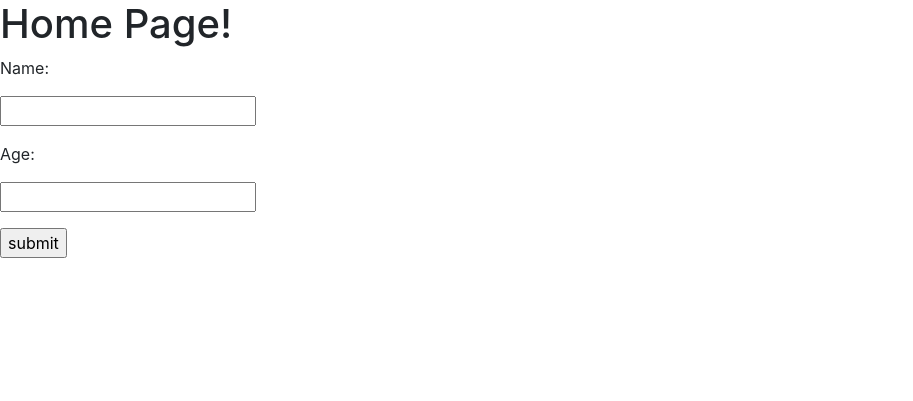
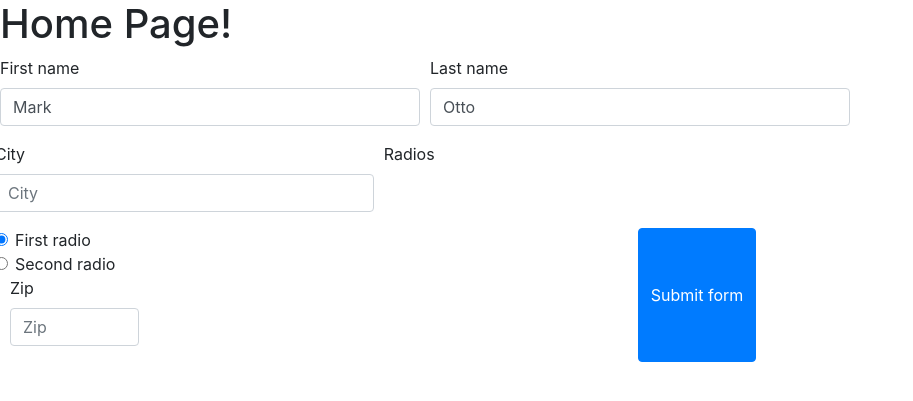
Before and after one commit to aaronk123/Final-Year-Project, a Flask app: page /application in a window 1280 px wide. Shown: the top 401 px of the page, without its empty margins (0-913 px from the left). Run offline with Flask 2, Linux system fonts and the light colour scheme; some libraries are stand-ins or nearby versions.

Commit message:
End of March commit

```diff
--- a/app.py
+++ b/app.py
@@ -26,5 +26,6 @@ def results():
 
     return "<p>results page</p>"
 
-
+if __name__ == "__main__":
+    app.run(debug=True)
 #https://python-adv-web-apps.readthedocs.io/en/latest/flask_forms.html#configure-the-form
--- a/templates/application.html
+++ b/templates/application.html
@@ -1,14 +1,55 @@
 {% extends "base.html" %}
-{% block title %}Login Page{% endblock %}
+{% block title %}{% endblock %}
 
 {% block content %}
-<form action="#" method="post">
-	<p>Name:</p>
-	<p><input type="text" name="salary" /></p>
-    <p>Age:</p>
-    <p><input type="text" name="age" /></p>
-	<p><input type="submit" value="submit"/></p>
-</form>
+<form class="needs-validation" novalidate>
+	<div class="form-row">
+	  <div class="col-md-4 mb-3">
+		<label for="validationTooltip01">First name</label>
+		<input type="text" class="form-control" id="validationTooltip01" placeholder="First name" value="Mark" required>
+		<div class="valid-tooltip">
+		  Looks good!
+		</div>
+	  </div>
+	  <div class="col-md-4 mb-3">
+		<label for="validationTooltip02">Last name</label>
+		<input type="text" class="form-control" id="validationTooltip02" placeholder="Last name" value="Otto" required>
+		<div class="valid-tooltip">
+		  Looks good!
+		</div>
+	  </div>
+	<div class="form-row">
+	  <div class="col-md-6 mb-3">
+		<label for="validationTooltip03">City</label>
+		<input type="text" class="form-control" id="validationTooltip03" placeholder="City" required>
+		<div class="invalid-tooltip">
+		  Please provide a valid city.
+		</div>
+	  </div>
+	  <legend class="col-form-label col-sm-2 pt-0">Radios</legend>
+      <div class="col-sm-10">
+        <div class="form-check">
+          <input class="form-check-input" type="radio" name="gridRadios" id="gridRadios1" value="option1" checked>
+          <label class="form-check-label" for="gridRadios1">
+            First radio
+          </label>
+        </div>
+        <div class="form-check">
+          <input class="form-check-input" type="radio" name="gridRadios" id="gridRadios2" value="option2">
+          <label class="form-check-label" for="gridRadios2">
+            Second radio
+          </label>
+        </div>
+	  <div class="col-md-3 mb-3">
+		<label for="validationTooltip05">Zip</label>
+		<input type="text" class="form-control" id="validationTooltip05" placeholder="Zip" required>
+		<div class="invalid-tooltip">
+		  Please provide a valid zip.
+		</div>
+	  </div>
+	</div>
+	<button class="btn btn-primary" type="submit">Submit form</button>
+  </form>
 {% endblock %}
 
 <! https://www.techwithtim.net/tutorials/flask/adding-bootstrap/ >
```
Also changed, not shown: data_processor.py (+29 -0 lines), templates/index.html (+14 -1 lines).
